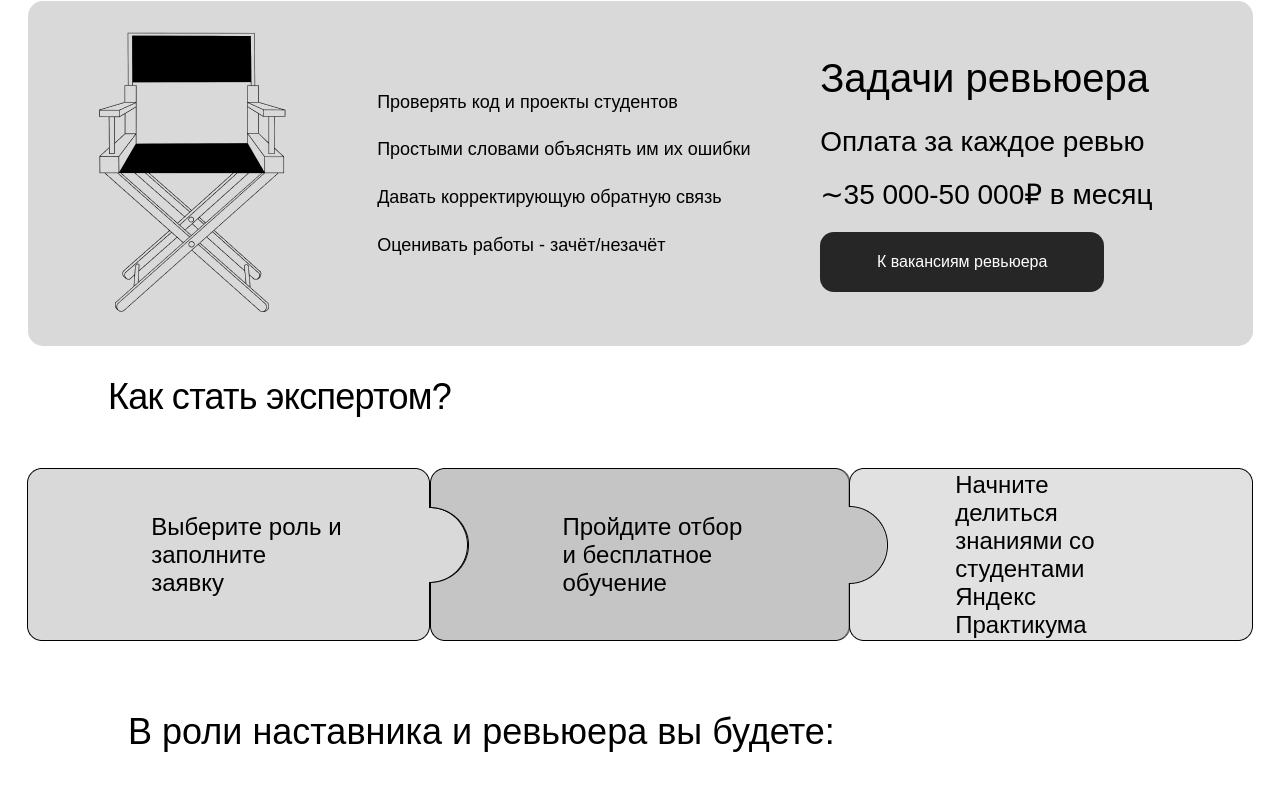
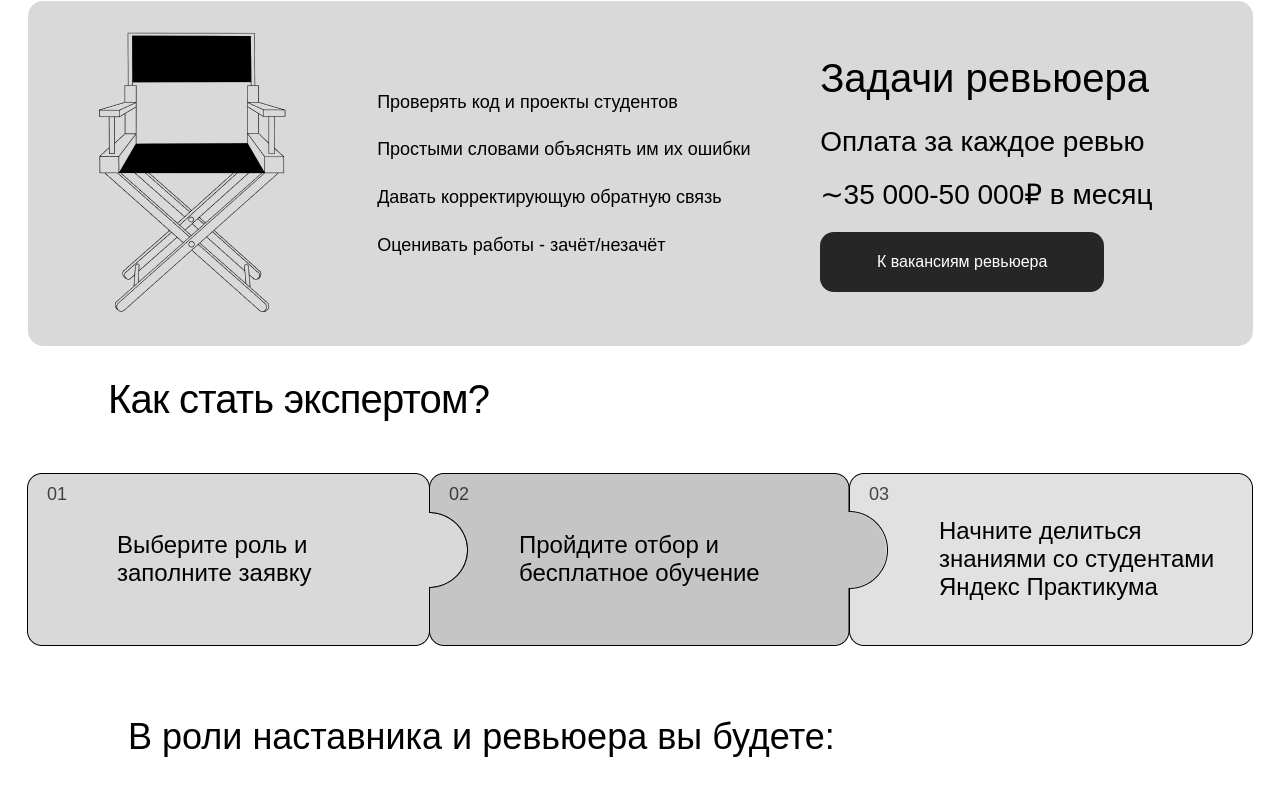
Before and after one commit to NurgaleevaDi/hr-landing, a React (Create React App) app: page / in a window 1280 px wide. Shown: the part 374-1182 px from the top of the page. Built offline with nearby package versions, Linux system fonts and the light colour scheme.

Commit message:
block expert - puzzle numbers, fix sizes

```diff
--- a/src/components/Expert/Expert.css
+++ b/src/components/Expert/Expert.css
@@ -4,9 +4,13 @@
   margin-left: 108px;
   font-style: normal;
   font-weight: 400;
-  font-size: 36px;
+  font-size: 40px;
   line-height: 1.17;
   letter-spacing: -0.02em;
+}
+
+.puzzle {
+  position: relative;
 }
 
 .expert__puzzle {
@@ -16,15 +20,27 @@
 }
 .puzzle-one {
   display: flex;
-  min-width: 441px;
+  min-width: 440px;
   min-height: 173px;
   background-image: url(./images/puzzle-one.png);
   background-repeat: none;
 }
 
+.expert__span {
+  position: absolute;
+  top: 10px;
+  left: 20px;
+  font-style: normal;
+  font-weight: 400;
+  font-size: 18px;
+  line-height: 1.25;
+  color: rgba(0, 0, 0, 0.7);
+}
+
 .puzzle-text {
   margin: auto;
-  max-width: 192px;
+  margin-left: 90px;
+  max-width: 280px;
   font-style: normal;
   font-weight: 500;
   font-size: 24px;
@@ -34,7 +50,7 @@
 .puzzle-two {
   display: flex;
   margin-left: -38px;
-  min-width: 457.5px;
+  min-width: 458px;
   min-height: 173px;
   background-image: url(./images/puzzle-two.png);
 }
--- a/src/components/Expert/Expert.js
+++ b/src/components/Expert/Expert.js
@@ -2,17 +2,20 @@ import React from 'react';
 
 function Expert() {
   return (
-    <section className='expert'>
-      <h2 className='expert__title'>Как стать экспертом?</h2>
-      <div className='expert__puzzle'>
-        <div className='puzzle-one'>
-          <p className='puzzle-text'>Выберите роль и заполните заявку</p>
+    <section className="expert">
+      <h2 className="expert__title">Как стать экспертом?</h2>
+      <div className="expert__puzzle">
+        <div className="puzzle-one puzzle">
+          <span className="expert__span">01</span>
+          <p className="puzzle-text">Выберите роль и заполните заявку</p>
         </div>
-        <div className='puzzle-two'>
-          <p className='puzzle-text'>Пройдите отбор и бесплатное обучение</p>
+        <div className="puzzle-two puzzle">
+          <span className="expert__span ">02</span>
+          <p className="puzzle-text">Пройдите отбор и бесплатное обучение</p>
         </div>
-        <div className='puzzle-three'>
-          <p className='puzzle-text'>Начните делиться знаниями со студентами Яндекс Практикума</p>
+        <div className="puzzle-three puzzle">
+          <span className="expert__span">03</span>
+          <p className="puzzle-text">Начните делиться знаниями со студентами Яндекс Практикума</p>
         </div>
       </div>
    </section>
```
